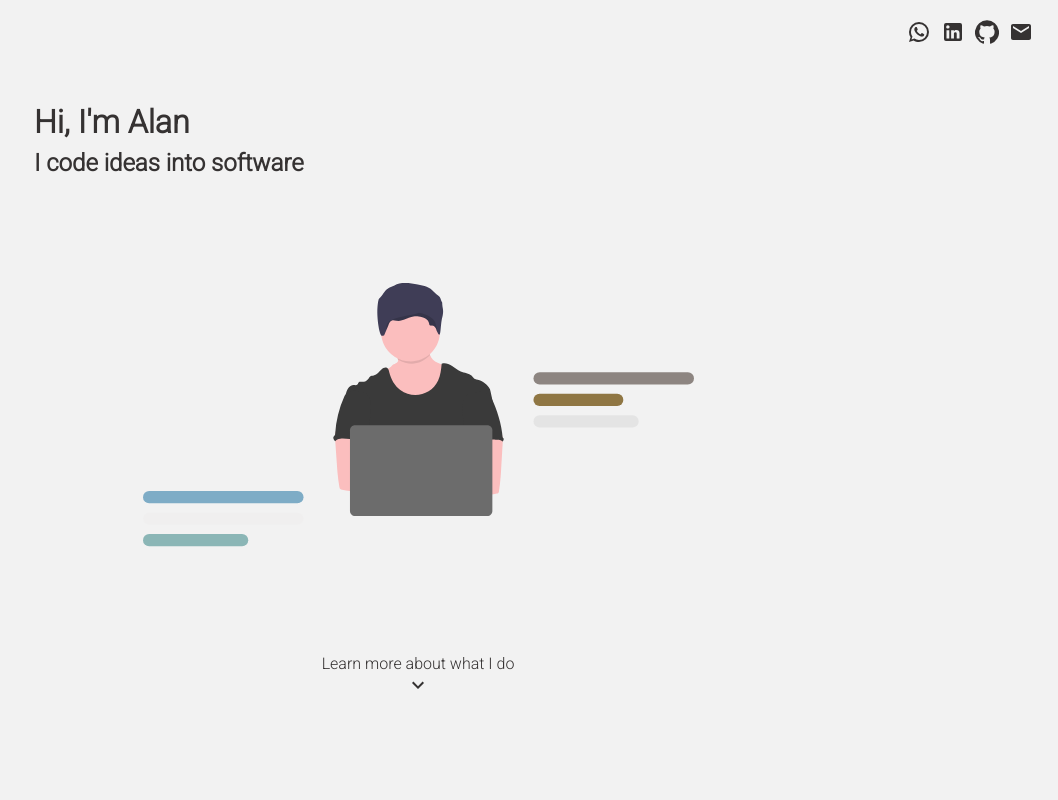
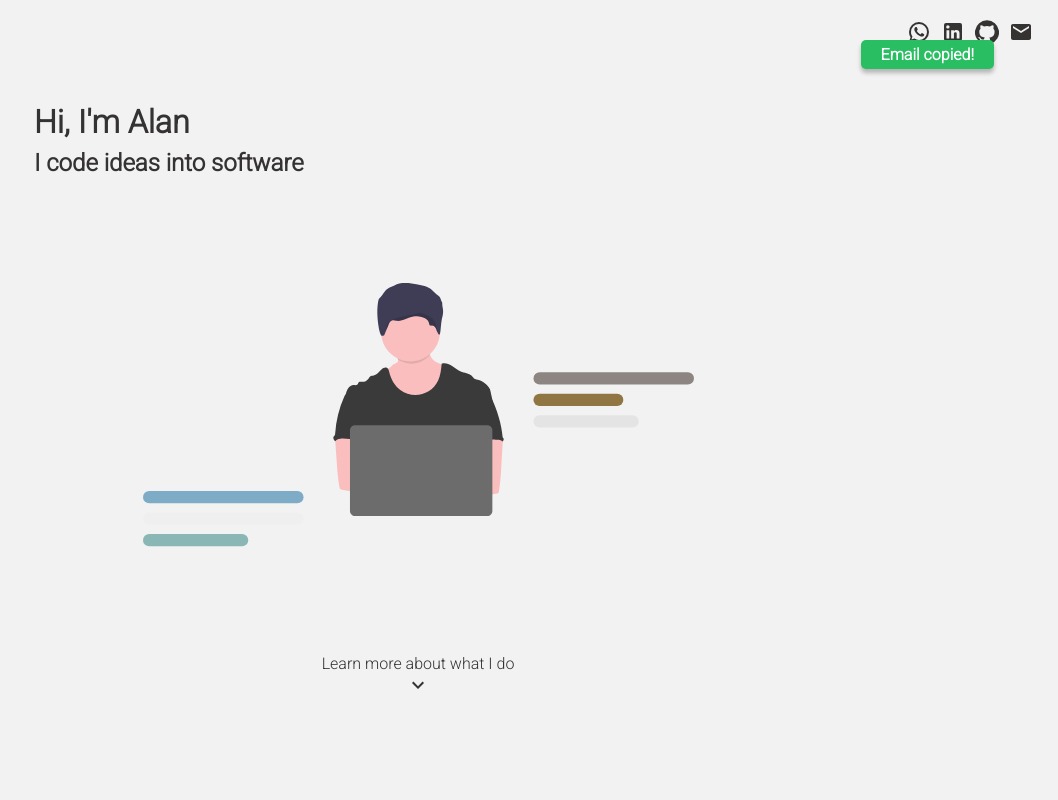
Before and after one commit to alanoli/alanoliveira, a Next.js app: page / in a window 1280 px wide. Both pictures are taken after a click on the icon 1243 px from the left and 32 px from the top of the page. Shown: the top 800 px of the page, without its empty margins (222-1280 px from the left). Built offline with nearby package versions, Linux system fonts and the light colour scheme.

Commit message:
implementing copy item hook

```diff
--- a/src/components/footer/FooterPage.tsx
+++ b/src/components/footer/FooterPage.tsx
@@ -9,7 +9,15 @@ import MailLogo from "@material-ui/icons/Mail";
 
 import styles from "./footerpage.module.scss";
 
+import { useCopyToClipboard } from "../../utils/hooks";
+
 const FooterPage: React.FC = () => {
+
+	const {
+		copyToClipboard,
+		CopiedToast
+	} = useCopyToClipboard();
+
 	return (
 		<div className={styles.footerPageRoot}>
 			<div>
@@ -21,10 +29,11 @@ const FooterPage: React.FC = () => {
 					<div onClick={() => window.open(SOCIAL_MEDIA_LINKS.whatsApp, "_blanck")}><WhatsAppLogo /></div>
 					<div onClick={() => window.open(SOCIAL_MEDIA_LINKS.linkedIn, "_blanck")}><LinkedInLogo /></div>
 					<div onClick={() => window.open(SOCIAL_MEDIA_LINKS.gitHub, "_blanck")}><GithubLogo /></div>
-					<div onClick={() => window.open(SOCIAL_MEDIA_LINKS.email, "_blanck")}><MailLogo /></div>
+					<div onClick={() => copyToClipboard("Email copied!", SOCIAL_MEDIA_LINKS.email)}><MailLogo /></div>
 				</div>
 				<p className="footer-ref">Alan Oliveira @ 2021</p>
 			</div>
+			<CopiedToast />
 		</div>
 	);
 };
--- a/src/components/footer/footerpage.module.scss
+++ b/src/components/footer/footerpage.module.scss
@@ -1,5 +1,6 @@
 .footerPageRoot {
 	background-color: var(--terciary);
+	position: relative;
 
 	> div {
 		min-height: 30rem;
--- a/src/components/home/TopBar.tsx
+++ b/src/components/home/TopBar.tsx
@@ -9,14 +9,25 @@ import MailLogo from "@material-ui/icons/Mail";
 
 import styles from "./topbar.module.scss";
 
+import { useCopyToClipboard } from "../../utils/hooks";
+
 const TopBar: React.FC = () => {
+
+	const {
+		copyToClipboard,
+		CopiedToast
+	} = useCopyToClipboard();
+
 	return (
-		<div className={styles.topBarRoot}>
-			<WhatsAppLogo onClick={() => window.open(SOCIAL_MEDIA_LINKS.whatsApp, "_blanck")} className={styles.topBarIcon} />
-			<LinkedInLogo onClick={() => window.open(SOCIAL_MEDIA_LINKS.linkedIn, "_blanck")} className={styles.topBarIcon} />
-			<GithubLogo onClick={() => window.open(SOCIAL_MEDIA_LINKS.gitHub, "_blanck")} className={styles.topBarIcon} />
-			<MailLogo onClick={() => window.open(SOCIAL_MEDIA_LINKS.email, "_blanck")} className={styles.topBarIcon} />
-		</div>
+		<>
+			<div className={styles.topBarRoot}>
+				<WhatsAppLogo onClick={() => window.open(SOCIAL_MEDIA_LINKS.whatsApp, "_blanck")} className={styles.topBarIcon} />
+				<LinkedInLogo onClick={() => window.open(SOCIAL_MEDIA_LINKS.linkedIn, "_blanck")} className={styles.topBarIcon} />
+				<GithubLogo onClick={() => window.open(SOCIAL_MEDIA_LINKS.gitHub, "_blanck")} className={styles.topBarIcon} />
+				<MailLogo onClick={() => copyToClipboard("Email copied!", SOCIAL_MEDIA_LINKS.email)} className={styles.topBarIcon} />
+			</div>
+			<CopiedToast />
+		</>
 	);
 };
 
--- /dev/null
+++ b/src/utils/copyclipboard.module.scss
@@ -0,0 +1,24 @@
+.copiedItem {
+	position: fixed;
+
+	top: 5vh;
+	right: 5vw;
+
+	background-color: rgb(41, 190, 98);
+	color: white;
+	font-weight: bold;
+	padding: 5px 20px;
+	border-radius: 5px;
+	box-shadow: 0px 4px 4px rgba(0, 0, 0, 0.25);
+
+	transition: visibility linear 300ms, opacity 300ms;
+	visibility: hidden;
+	opacity: 0;
+
+
+	&.active {
+		visibility: visible;
+		opacity: 1;
+		transition: visibility linear 300ms, opacity 300ms;
+	}
+}
--- /dev/null
+++ b/src/utils/hooks.tsx
@@ -0,0 +1,26 @@
+import React, { useState } from "react";
+
+import styles from "./copyclipboard.module.scss";
+
+export const useCopyToClipboard = () => {
+
+	const [copyItemVisible, setCopyItemVisible] = useState(false);
+	const [copiedText, setCopiedText] = useState("");
+
+	const copyToClipboard = (copiedText: string, copiedData: string) => {
+		navigator.clipboard.writeText(copiedData);
+		setCopiedText(copiedText);
+		setCopyItemVisible(true);
+		setTimeout(() => setCopyItemVisible(false), 3000);
+	};
+
+	const CopiedToast: React.FC = () => {
+		return (
+			<section className={`${styles.copiedItem} ${copyItemVisible ? styles.active : ""}`}>
+				<p className="text">{copiedText}</p>
+			</section>
+		);
+	};
+
+	return { copyItemVisible, copyToClipboard, CopiedToast };
+};
```
